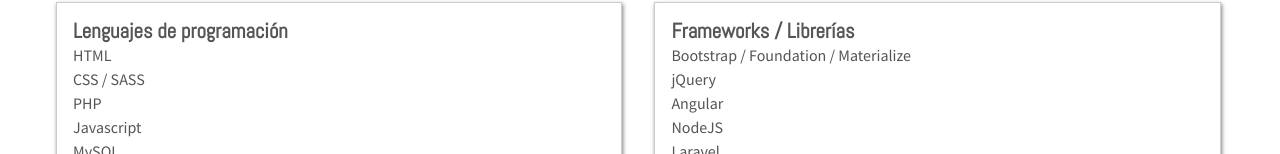
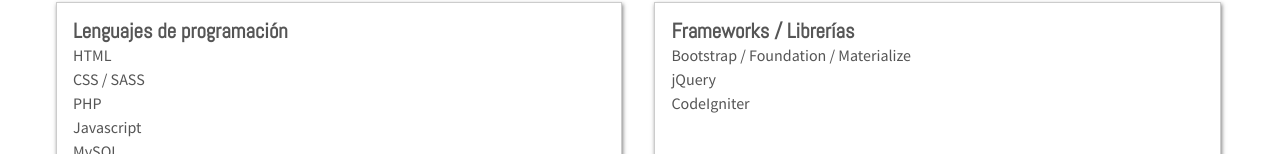
Before and after one commit to carlosdcordero/carlosdcordero.github.io, a plain HTML site: page index.html in a window 1280 px wide. Shown: the part 798-952 px from the top of the page. Drawn offline with Linux system fonts and the light colour scheme; some icons are missing.

Commit message:
Actualización

```diff
--- a/index.html
+++ b/index.html
@@ -84,9 +84,10 @@
 			<ul>
 				<li class="icon-code">Bootstrap / Foundation / Materialize</li>
 				<li class="icon-code">jQuery</li>
-				<li class="icon-code">Angular</li>
-				<li class="icon-code">NodeJS</li>
-				<li class="icon-code">Laravel</li>
+				<!-- <li class="icon-code">Angular</li>
+				<li class="icon-code">NodeJS</li> -->
+				<li class="icon-code">CodeIgniter</li>
+				<!-- <li class="icon-code">Laravel</li> -->
 			</ul>
 		</div>
 		<div class="row box wow fadeInLeft" data-wow-delay=".2s">
```
